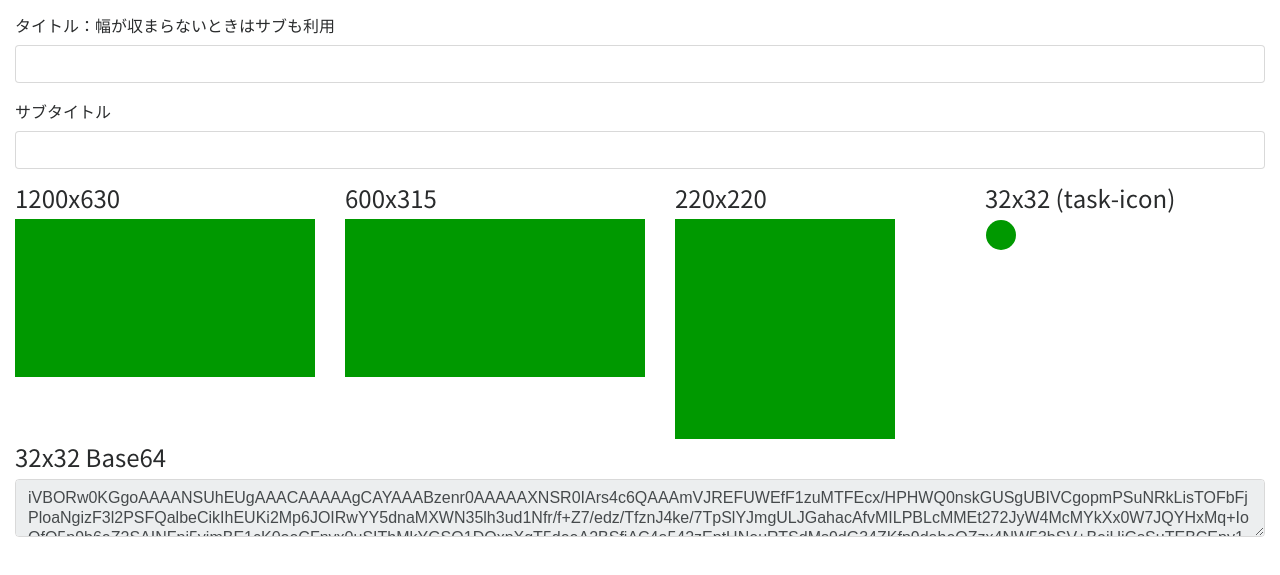
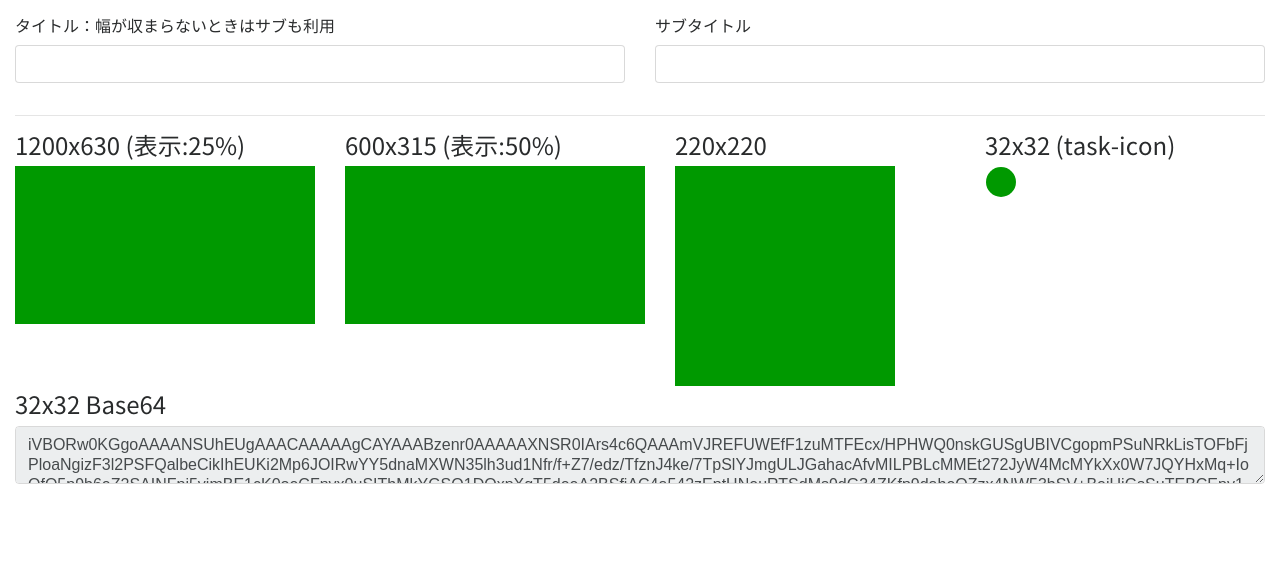
Before and after one commit to yamamoto-q/Addon-XML-Image-Maker, a website: page dist/index.html in a window 1280 px wide. Shown: the part 133-708 px from the top of the page. Drawn offline with nearby package versions, Linux system fonts and the light colour scheme; a script that the page names is missing; files whose address does not match are found by name.

Commit message:
UI文言

```diff
--- a/dist/index.html
+++ b/dist/index.html
@@ -79,8 +79,6 @@
             <input type="text" class="form-control" id="title">
           </div>
         </div>
-      </div>
-      <div class="row">
         <div class="col">
           <div class="form-group">
             <label for="sub-title">サブタイトル</label>
@@ -89,13 +87,15 @@
         </div>
       </div>
 
+      <hr />
+
       <div class="row">
         <div class="col">
-          <h4>1200x630</h4>
+          <h4>1200x630 (表示:25%)</h4>
           <canvas id="canvas-1200x630" width="1200" height="630"></canvas>
         </div>
         <div class="col">
-          <h4>600x315</h4>
+          <h4>600x315 (表示:50%)</h4>
           <canvas id="canvas-600x315" width="600" height="315"></canvas>
         </div>
         <div class="col">
```
